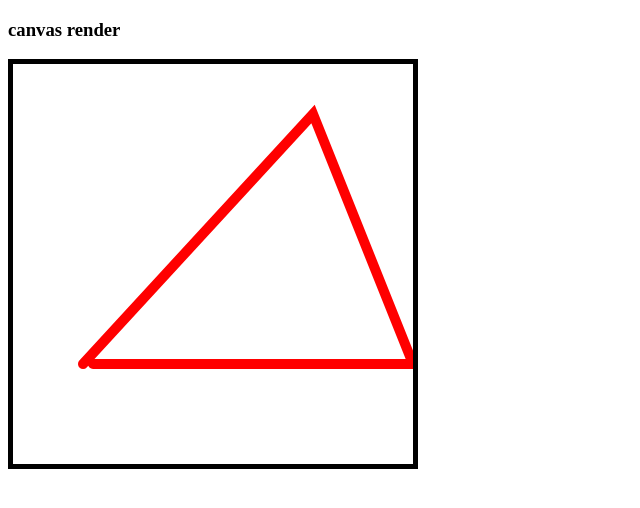
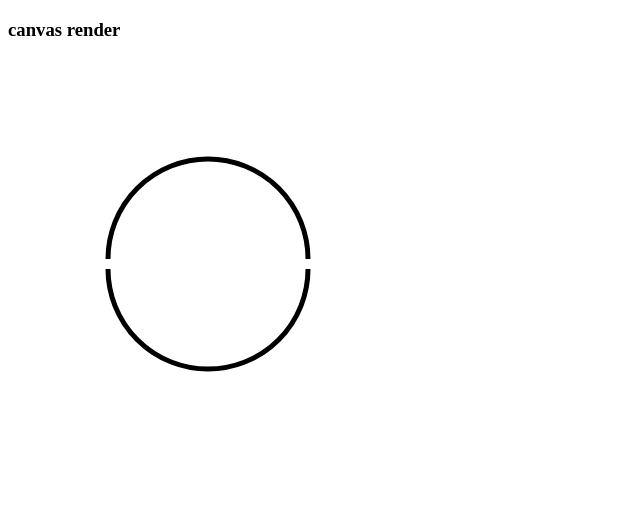
Before and after one commit to ParinovYT/js, a plain HTML site: page index.html in a window 1280 px wide. Shown: the whole page, without its empty margins (0-640 px from the left). Drawn offline with Linux system fonts and the light colour scheme.

Commit message:
19) Рисование с помощью JS дуга

```diff
--- /dev/null
+++ b/css/style.css
@@ -0,0 +1,5 @@
+#cnvs{
+	width: 400px;
+	height: 400px;
+	border: 1px solid red;
+}
--- a/index.html
+++ b/index.html
@@ -4,9 +4,10 @@
 <meta charset="UTF-8"> <!-- Определяем кодировку символов документа -->
 <title>Ooops</title> <!-- Задаем заголовок документа -->
 <script src="scripts/main.js"></script>
+<link href="css/style.css" rel="stylesheet">
 </head>
-<body onload='draw_line()'> <!-- Основная часть документа -->
+<body onload='draw_arc()'> <!-- Основная часть документа -->
 <h3>canvas render</h3>
-<canvas id='g_render' width='400' height='400' style='border:5px solid black'></canvas>
+<canvas id="g_render" width="400px" height="400px"></canvas>
 </body>
 </html>
--- a/scripts/main.js
+++ b/scripts/main.js
@@ -1,18 +1,16 @@
-function draw_line() {
-	let _canvas = document.getElementById('g_render')
-	let ctx = _canvas.getContext('2d')
-
-	let x = 300
-	let y = 80
-	let z = 70
+function draw_arc()
+{
+	var canvas=document.getElementById('g_render');
+	var ctx = canvas.getContext('2d');
 
 	ctx.beginPath();
-	ctx.strokeStyle = "red";
-	ctx.lineWidth = "10";
-	ctx.moveTo(z,x);
-	ctx.lineTo(x,50);
-	ctx.lineCap = "round";
-	ctx.lineTo(400,x);
-	ctx.lineTo(y,x);
+	ctx.lineWidth = 5;
+	ctx.arc(200,200,100,0, Math.PI,true);
 	ctx.stroke();
+
+	ctx.beginPath();
+	ctx.lineWidth = 5;
+	ctx.arc(200,200 + 10,100,0, Math.PI,false);
+	ctx.stroke();
+
 }
```
